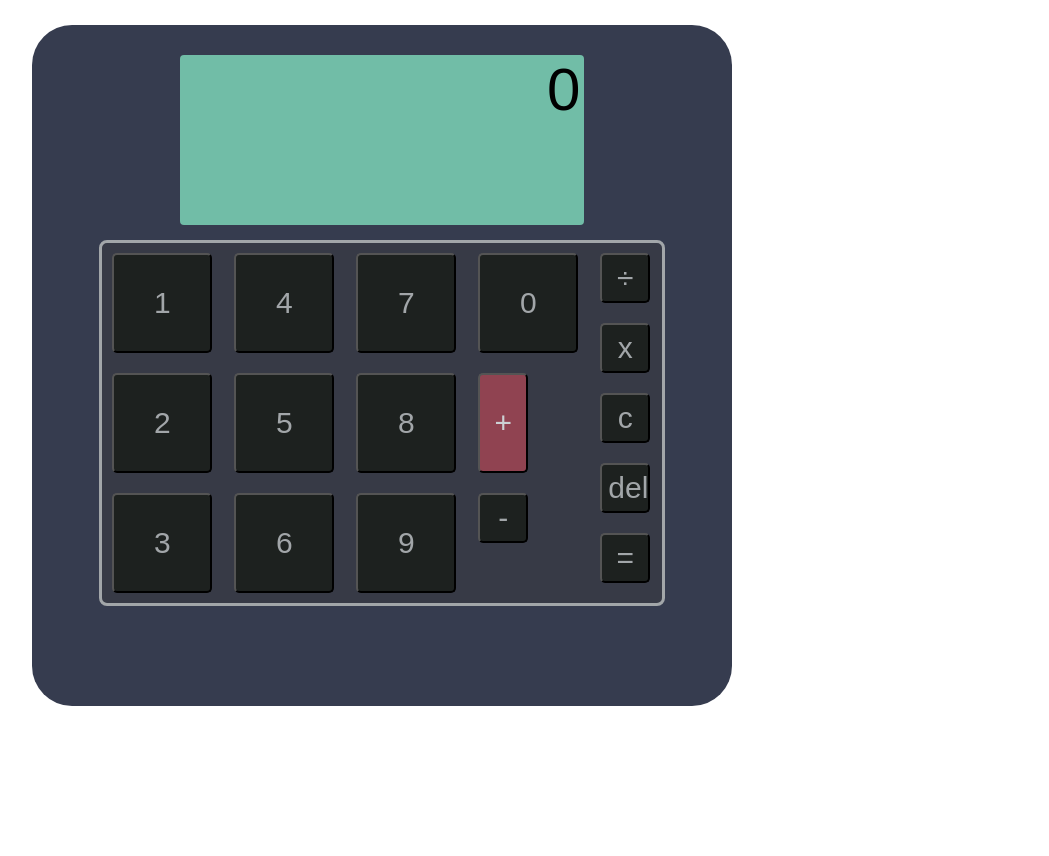
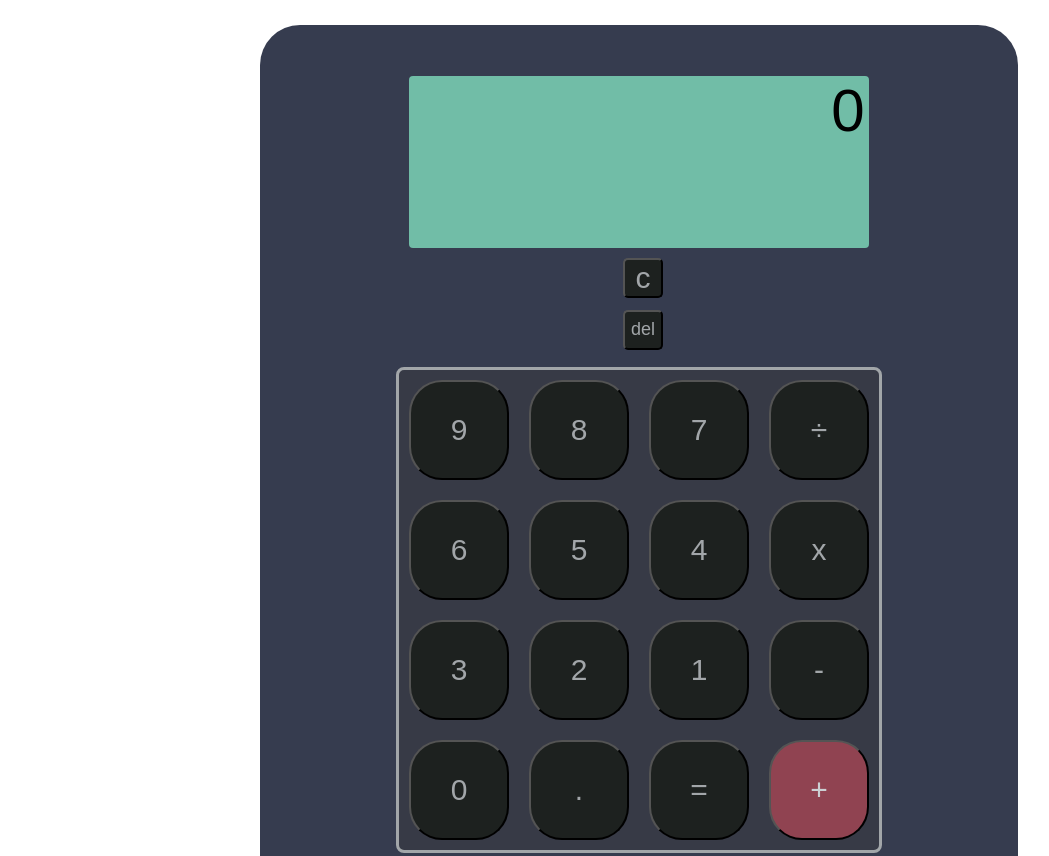
Before and after one commit to mattfoster1/calculator, a plain HTML site: page index.html in a window 1280 px wide. Shown: the top 856 px of the page, without its empty margins (1-1050 px from the left). Before the commit the page ends 800 px from the top, so only its background shows below. Drawn offline with Linux system fonts and the light colour scheme.

Commit message:
about to switch css to % values

```diff
--- a/index.html
+++ b/index.html
@@ -7,7 +7,14 @@
 			<div id="main">
 				<div id="numDisp">0</div>
 
-				<div id="numberGrid" class="grid">
+				<button class="fBtn" onclick="location.reload()">c</button>
+				<button class="fBtn" style="font-size:18px;" onclick="del()">del</button>
+
+				<div id="allKeyGrid" class="grid">
+					<div id="numberGrid">
+						<button class="nBtn" onclick="equals()">=</button>
+						<button class="nBtn" onclick="nPress(.)">.</button>
+						<button class="nBtn" onclick="nPress(0)">0</button>
 						<button class="nBtn" onclick="nPress(1)">1</button>
 						<button class="nBtn" onclick="nPress(2)">2</button>
 						<button class="nBtn" onclick="nPress(3)">3</button>
@@ -17,24 +24,19 @@
 						<button class="nBtn" onclick="nPress(7)">7</button>
 						<button class="nBtn" onclick="nPress(8)">8</button>
 						<button class="nBtn" onclick="nPress(9)">9</button>
-					<button class="nBtn" onclick="nPress(0)">0</button>
+					</div>
 
-					<button class="fBtn" id="plusBtn" onclick="fPress('plus')">+</button>
-					<button class="fBtn" onclick="fPress('minus')">-</button>
-					<button class="fBtn" onclick="fPress('divide')">&divide;</button>
-					<button class="fBtn" onclick="fPress('multiply')">x</button>
+					<div id="funcGrid" class="grid">
 
-					<button class="fBtn" onclick="location.reload()">c</button>
-					<button class="fBtn" onclick="del()">del</button>
-					<button class="fBtn" onclick="equals()">=</button>
-				</div>
-				<!-- <div id="funcGrid" class="grid">
+						<button class="nBtn" onclick="fPress('divide')">&divide;</button>
+						<button class="nBtn" onclick="fPress('multiply')">x</button>
+						<button class="nBtn" onclick="fPress('minus')">-</button>
+						<button class="nBtn" id="plusBtn" onclick="fPress('plus')">+</button>
 
 
-				</div> -->
-				<!-- <div id="controlGrid" class="grid">
+					</div>
 
-				</div> -->
+				</div>
 			</div>
 
 		</body>
--- a/index.js
+++ b/index.js
@@ -12,7 +12,7 @@ var arg = {
 }
 
 var maths = function() {
-
+	console.log("maths()___");
 	switch (arg.func) {
 		case "plus":
 			return JSON.parse(arg.val1) + JSON.parse(arg.val2);
@@ -30,6 +30,7 @@ var maths = function() {
 }
 
 var fPress = function(fnc) {
+	console.log("fpress()___")
 	if (arg.chain === 1) {
 		equals();
 	}
@@ -44,6 +45,7 @@ var fPress = function(fnc) {
 }
 
 var nPress = function(num) {
+	console.log("nPress()___")
 		numStr = JSON.stringify(num);
 		arg.val2 += numStr;
 		// arg["val" + arg.state] += numStr;
@@ -69,7 +71,15 @@ var equals = function() {
 }
 
 var del = function() {
-	console.log("delete!")
+
+	if (arg.val2) {
+		console.log("delete!")
+		arg.val2 = arg.val2.slice(0,-1)
+		// var foo = JSON.stringify(arg.val2);
+		// foo = foo.slice(1, -2);
+		// foo.pop();
+		document.getElementById("numDisp").innerHTML = arg.val2;
+	}
 }
 
 //  bug - unable to chain and then tap equals
--- a/styles.css
+++ b/styles.css
@@ -1,5 +1,5 @@
 #main {
-	width: 700px;
+	width: 60%;
 	height: 100%;
 	display: flex;
 	align-items: flex-end;
@@ -7,10 +7,10 @@
 	flex-direction: column;
 	align-items: center;
 	background-color: #363C4F;
-	padding-bottom: 100px;
-	padding-top: 30px;
+	padding-bottom: 9%;
+	padding-top: 4%;
 	border-radius: 40px;
-	margin: 2%;
+	margin: 2% 20% 2% 20%;
 
 }
 
@@ -18,8 +18,8 @@
 	/*position: absolute;*/
 	left: 10%;
 	top: 5%;
-	width: 400px;
-	height: 170px;
+	width: 60%;
+	height: 172px;
 	font-family: arial;
 	font-size: 60px;
 	/*border-style: solid;*/
@@ -31,20 +31,35 @@
 
 }
 
-#numberGrid {
+#allKeyGrid {
 	right: 10%;
 	top: 10%;
-	width: 80%;
-	height: 360px;
+	/*width: 360px;*/
+	width: 480px;
+	height: 480px;
+	background-color: #373A46;
+	border-style: solid;
+	border-color: #A2A6A9;
+	/*background-color: red;*/
+	margin-top: 15px;
 	display: flex;
-	flex-wrap: wrap;
-	margin-top: 15px;
-	background-color: #373A46;
+	flex-direction: column;
+}
+
+#numberGrid {
+	height: 480px;
+	width: 360px;
+	/*background-color: green;*/
+	display: flex;
+	/*flex-direction: column-reverse;*/
+	flex-direction: row-reverse;
+	flex-wrap: wrap-reverse;
 }
 
 #funcGrid {
-	right: 10%;
-	top: 65%;
+	height: 600px;
+	/*right: 10%;*/
+	/*top: 65%;*/
 	display: flex;
 	flex-direction: column;
 }
@@ -56,7 +71,7 @@
 .nBtn {
 	width: 100px;
 	height: 100px;
-	border-radius: 5px;
+	border-radius: 33px;
 	font-size: 30px;
 	margin: 2%;
 	font-size: 30px;
@@ -67,11 +82,11 @@
 }
 
 .fBtn {
-	width: 50px;
-	height: 50px;
+	width: 40px;
+	height: 40px;
 	border-radius: 5px;
 	font-size: 30px;
-	margin: 10px;
+	margin: 10px 2px 2px 10px;
 	background-color: #1D211F;
 	color: 	#A2A6A9;
 }
@@ -79,8 +94,6 @@
 .grid {
 	display: flex;
 	flex-direction: column;
-	border-style: solid;
-	border-color: #A2A6A9;
 	flex-wrap: wrap;
 	border-radius: 8px;
 }
```
Lines whose indentation alone changed are shown as unchanged.
